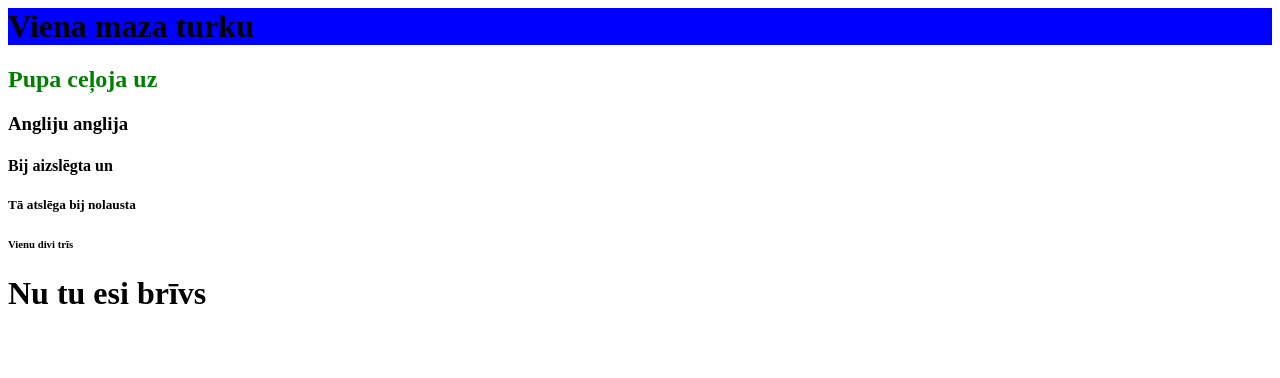
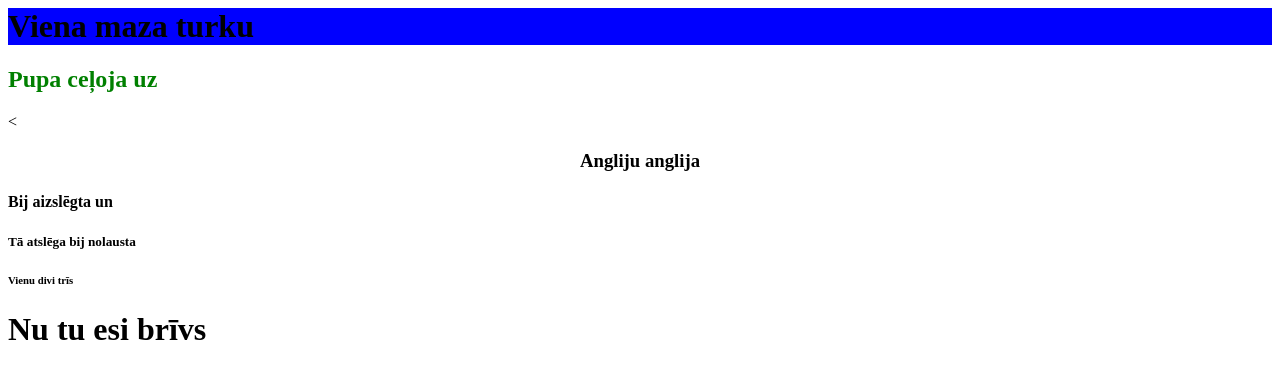
Before and after one commit to RIL1X/lpp, a plain HTML site: page index.html in a window 1280 px wide. Drawn offline with Linux system fonts and the light colour scheme.

Commit message:
Update index.html

```diff
--- a/index.html
+++ b/index.html
@@ -7,7 +7,7 @@
 
 <h1 style="background-color:blue;">Viena maza turku</h1>
 <h2 style="color:green;">Pupa ceļoja uz</h2>
-<h3 style="text-align:centre;">Angliju anglija</h3>
+<<h3 style="text-align:center;">Angliju anglija</h3>
 <h4>Bij aizslēgta un</h4>
 <h5>Tā atslēga bij nolausta</h5>
 <h6>Vienu divi trīs</h6>
```
